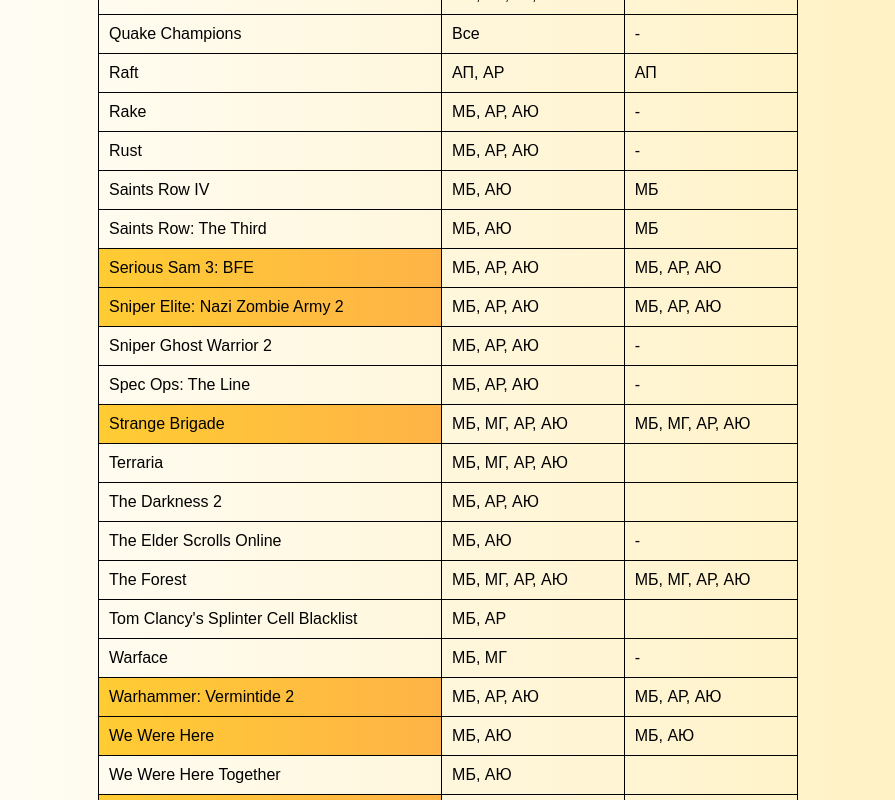
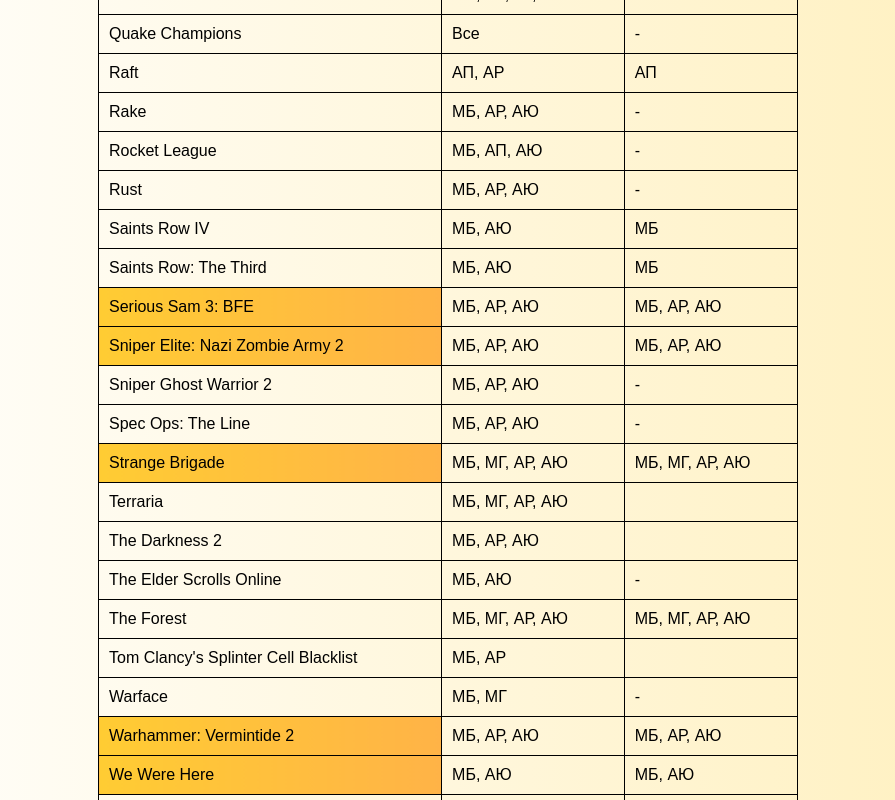
Before and after one commit to maxim-berdnikov/not-today-banditos, a React (Create React App) app: page / in a window 1280 px wide. Shown: the part 1180-1980 px from the top of the page, without its empty margins (192-1087 px from the left). Built offline with nearby package versions, Linux system fonts and the light colour scheme.

Commit message:
Update DB.ts

```diff
--- a/src/Components/DB.ts
+++ b/src/Components/DB.ts
@@ -310,7 +310,7 @@
   {
     game: "Rocket League",
     link: "https://store.steampowered.com/app/252950/Rocket_League/",
-    played: "",
+    played: "МБ, АП, АЮ",
     ended: "-",
     type: "Мультиплеер",
   },
```
